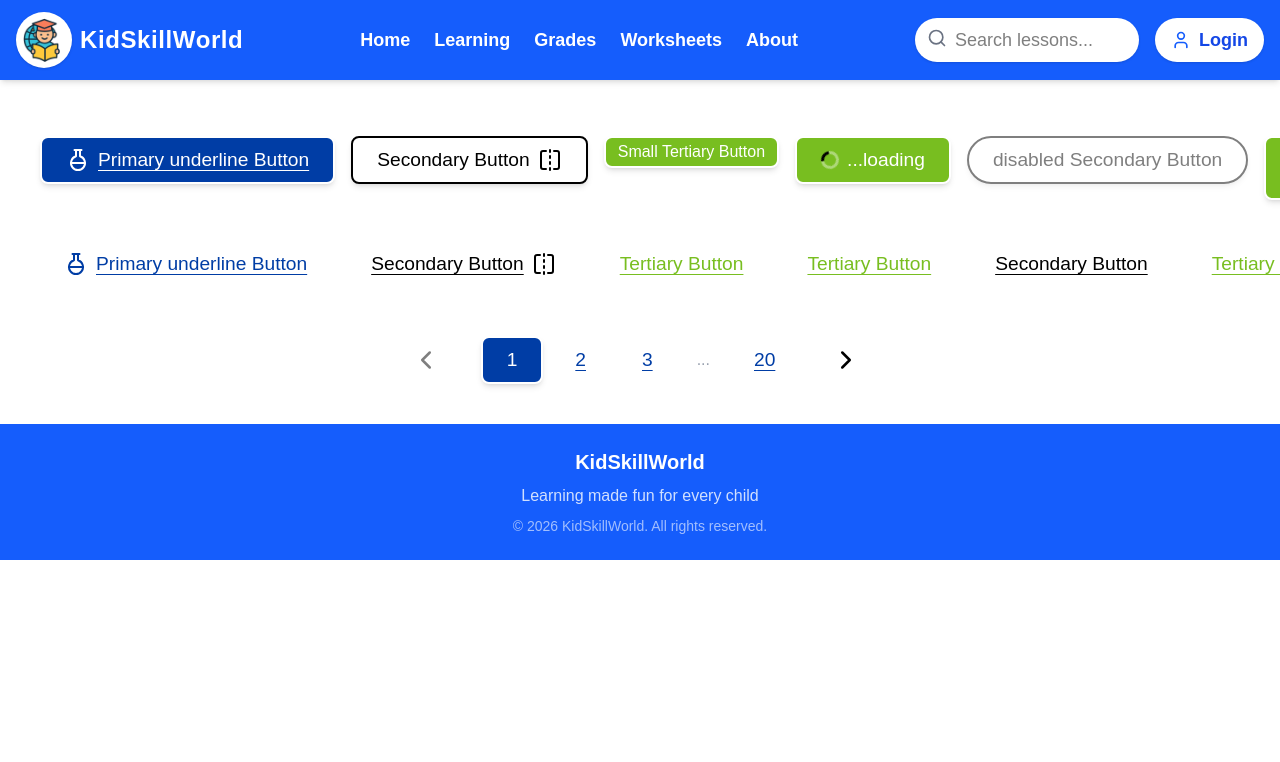
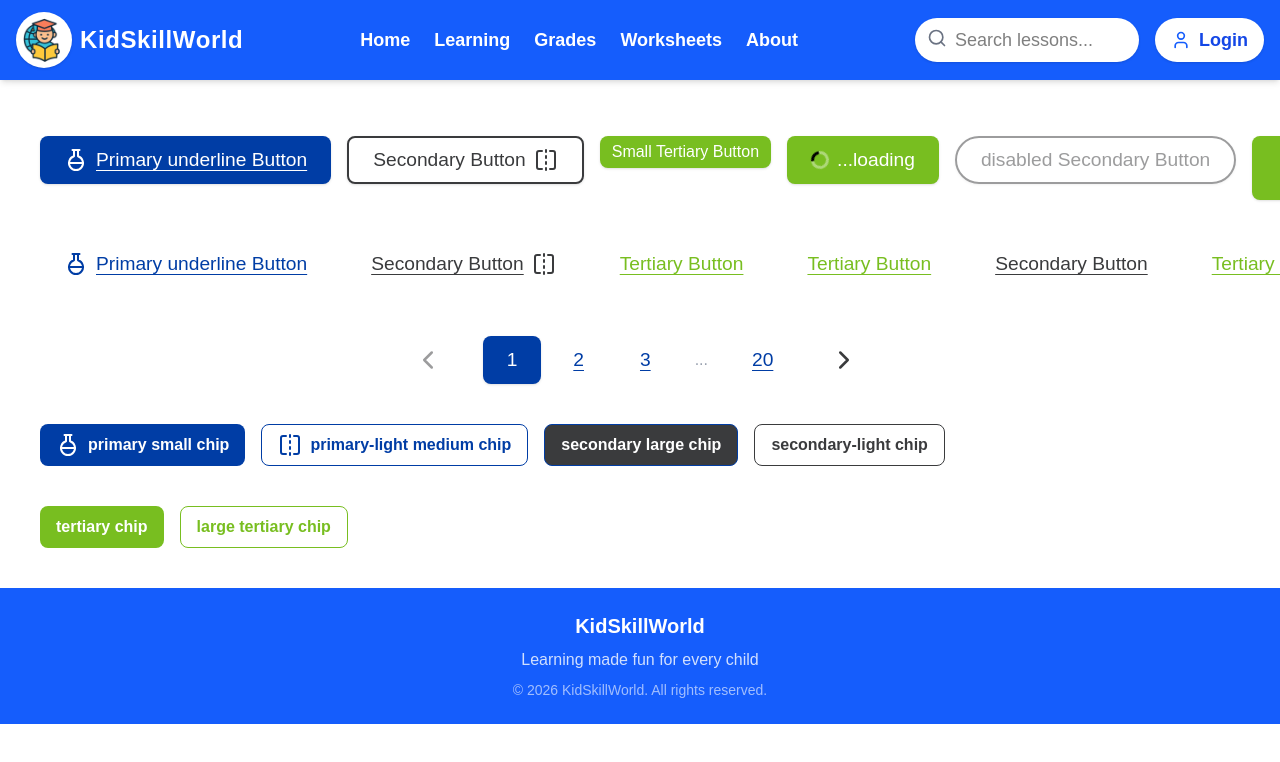
Before and after one commit to adhriton25/kidskillworld, a Next.js app: page /test/componenet in a window 1280 px wide. Shown: the top 762 px of the page. Built offline with nearby package versions, Linux system fonts and the light colour scheme.

Commit message:
fix: chip

```diff
--- a/app/test/componenet/page.tsx
+++ b/app/test/componenet/page.tsx
@@ -1,5 +1,6 @@
 "use client";
 import { Button } from "@/components/Base/Button";
+import Chip from "@/components/Base/Chip";
 import { Pagination } from "@/components/Base/Pagination";
 import { FlaskRound, FlipHorizontal } from "lucide-react";
 
@@ -74,6 +75,27 @@ export default function ComponentGallery() {
           console.log(page);
         }}
       />
+
+      <div className="m-10 flex  gap-4">
+        <Chip
+          variant="primary"
+          size="sm"
+          icon={<FlaskRound />}
+          text={"primary  small chip"}
+        />
+        <Chip
+          variant="primary-light"
+          size="md"
+          icon={<FlipHorizontal />}
+          text={"primary-light medium chip"}
+        />
+        <Chip variant="secondary" size="lg" text="secondary  large chip" />
+        <Chip variant="secondary-light" size="sm" text="secondary-light chip" />
+      </div>
+      <div className="m-10 flex  gap-4">
+        <Chip variant="tertiary" text="tertiary chip" />
+        <Chip variant="tertiary-light" size="lg" text="large tertiary chip" />
+      </div>
     </>
   );
 }
--- a/app/worksheet-library/page.tsx
+++ b/app/worksheet-library/page.tsx
@@ -2,9 +2,9 @@
 
 import React, { useState, useEffect } from "react";
 import { PdfCard } from "@/components/common/PDF/PdfCard";
-import { Chip } from "@/components/Base/Chip";
 import { Pagination } from "@/components/Base/Pagination";
 import { getAvailableSkillsAction, getWorksheetsAction } from "../actions/worksheets";
+import Chip from "@/components/Base/Chip";
 
 const SUBJECTS = [
   "Math",
@@ -150,13 +150,13 @@ export default function WorkSheetLibrary() {
           {(selectedSubject || selectedGrade || selectedSkill) && (
             <div className="flex flex-wrap items-center gap-2 mb-8">
               {selectedSubject && (
-                <Chip label={selectedSubject} variant="filter" color="var(--deep-purple)" onRemove={() => removeFilter("subject")} />
+                <Chip text={selectedSubject} variant="primary" onClick={() => removeFilter("subject")} />
               )}
               {selectedGrade && (
-                <Chip label={selectedGrade} variant="filter" color="var(--emerald-green)" onRemove={() => removeFilter("grade")} />
+                <Chip text={selectedGrade} variant="primary" onClick={() => removeFilter("grade")} />
               )}
               {selectedSkill && (
-                <Chip label={selectedSkill} variant="filter" color="var(--vivid-orange)" onRemove={() => removeFilter("skill")} />
+                <Chip text={selectedSkill} variant="primary" onClick={() => removeFilter("skill")} />
               )}
               <button
                 onClick={() => {
--- a/components/Base/Button.tsx
+++ b/components/Base/Button.tsx
@@ -40,9 +40,9 @@ const VARIANTS = {
     hover: "hover:bg-[var(--ksw-color-action-primary-active)]",
   },
   secondary: {
-    bg: "bg-[var(--ksw-color-action-secondary-default)]",
-    text: "text-[var(--black)]",
-    linkText: "text-[var(--black)]",
+    bg: "bg-transparent",
+    text: "text-[var(--ksw-color-action-secondary-default)]",
+    linkText: "text-[var(--ksw-color-action-secondary-default)]",
     hover: "hover:bg-[var(--ksw-color-action-secondary-active)]",
   },
   tertiary: {
@@ -104,7 +104,8 @@ export const Button: React.FC<ButtonProps> = ({
           variantType.text,
           variantType.hover,
           SHAPES[shape],
-          "border-2 shadow-md",
+          variant === "secondary" ? "border-2 " : "border-0",
+          "shadow-sm"
         ],
     className,
   );
--- a/components/Base/Chip.tsx
+++ b/components/Base/Chip.tsx
@@ -1,78 +1,75 @@
 "use client";
+import React, { ReactNode } from "react";
+import "./chip.scss";
 
-import React from 'react';
-import Image from 'next/image';
-import { X } from 'lucide-react';
-import { cn } from '@/lib/utils';
+type ChipIconPosition = "left" | "right";
+type ChipVariant =
+  | "primary"
+  | "primary-light"
+  | "secondary"
+  | "secondary-light"
+  | "tertiary"
+  | "tertiary-light";
+type ChipSize = "sm" | "md" | "lg";
 
-
-interface ChipProps {
-  label: string;
-  variant?: 'default' | 'outline' | 'filter' | 'choice';
-  color?: string; // For solid colored chips like Apple/Google
-  isActive?: boolean;
-  avatar?: string; // For Input Chips with images
-  iconLeft?: React.ReactNode; // For choice chips (e.g., Email, Game icons)
-  onRemove?: () => void; // Shows the X button if provided
+export interface ChipProps {
   onClick?: () => void;
   className?: string;
+  variant?: ChipVariant;
+  size?: ChipSize;
+  icon?: ReactNode;
+  bold?: boolean;
+  iconPosition?: ChipIconPosition;
+  text: string;
 }
 
-export const Chip = ({
-  label,
-  variant = 'default',
-  color,
-  isActive = false,
-  avatar,
-  iconLeft,
-  onRemove,
+const Chip: React.FC<ChipProps> = ({
+  className = "",
+  variant = "primary",
+  size = "md",
+  icon,
+  bold = true,
+  iconPosition = "left",
+  text,
   onClick,
-  className,
-}: ChipProps) => {
+  ...rest
+}) => {
+  const customClass = [
+    className,
+    `${variant}-banner `,
+    "flex items-center",
+    `banner-${size}`,
+    bold && "font-bold",
+    onClick && "cursor-pointer",
+  ]
+    .filter(Boolean)
+    .join(" ");
 
-  // Dynamic base styles based on variant
-  const variantStyles = {
-    default: "bg-gray-100 text-gray-700 border-transparent",
-    outline: "bg-white border-blue-400 text-blue-600",
-    filter: isActive
-      ? "bg-gray-300 text-gray-900 border-transparent font-semibold"
-      : "bg-gray-100 text-gray-600 border-transparent",
-    choice: "bg-white border-gray-200 text-gray-700 hover:border-gray-400",
-  };
+  const childComponent = (
+    <>
+      {iconPosition === "left" && icon && (
+        <span className="ban-left-icon flex">{icon}</span>
+      )}
+      <span className="flex-1 text-wrap">{text}</span>
+      {iconPosition === "right" && icon && (
+        <span className="ban-right-icon flex">{icon}</span>
+      )}
+    </>
+  );
 
   return (
-    <div
-      onClick={onClick}
-      style={{ backgroundColor: color && !isActive ? color : undefined }}
-      className={cn(
-        "inline-flex items-center gap-2 px-3 py-1.5 rounded-full border text-sm transition-all cursor-pointer select-none",
-        variantStyles[variant],
-        color && "text-white border-none", // Auto-white text for solid background colors
-        isActive && variant === 'choice' && "bg-rose-500 border-rose-500 text-white",
-        className
+    <>
+      {onClick ? (
+        <button {...rest} onClick={onClick} className={customClass}>
+          {childComponent}
+        </button>
+      ) : (
+        <div {...rest} className={customClass}>
+          {childComponent}
+        </div>
       )}
-    >
-      {/* Left Icon or Avatar */}
-      {avatar && (
-        <Image src={avatar} alt={label} width={24} height={24} className="rounded-full -ml-1.5" />
-      )}
-      {iconLeft && <span className="flex-shrink-0">{iconLeft}</span>}
-
-      {/* Label */}
-      <span className="leading-none">{label}</span>
-
-      {/* Close Button */}
-      {onRemove && (
-        <button
-          onClick={(e) => {
-            e.stopPropagation();
-            onRemove();
-          }}
-          className="hover:bg-black/10 rounded-full p-0.5 transition-colors"
-        >
-          <X size={14} />
-        </button>
-      )}
-    </div>
+    </>
   );
 };
+
+export default Chip;
--- /dev/null
+++ b/components/Base/chip.scss
@@ -0,0 +1,79 @@
+.primary-banner,
+.primary-light-banner,
+.secondary-banner,
+.secondary-light-banner,
+.tertiary-banner,
+.tertiary-light-banner {
+  width: fit-content;
+  border-radius: var(--ksw-border-radius-rounded);
+}
+
+.primary-banner {
+  color: var(--white);
+  background-color: var(--ksw-color-action-primary-default);
+}
+
+.primary-light-banner {
+  border: var(--ksw-border-width-default) solid
+    var(--ksw-color-action-primary-default);
+  color: var(--ksw-color-action-primary-default);
+  background-color: var(--white);
+}
+
+.secondary-banner {
+  border: var(--ksw-border-width-default) solid
+    var(--ksw-color-action-primary-default);
+  color: var(--white);
+  background-color: var(--ksw-color-action-secondary-default);
+}
+
+.secondary-light-banner {
+  border: var(--ksw-border-width-default) solid
+    var(--ksw-color-action-secondary-default);
+  color: var(--ksw-color-action-secondary-default);
+  background-color: var(--white);
+}
+
+
+.tertiary-banner {
+  color: var(--white);
+  background-color: var(--ksw-color-action-tertiary-default);
+}
+
+.tertiary-light-banner {
+  border: var(--ksw-border-width-default) solid
+    var(--ksw-color-action-tertiary-default);
+  color: var(--ksw-color-action-tertiary-default);
+  background-color: var(--white);
+}
+
+.ban-left-icon {
+  align-items: center;
+  margin-right: 0.5rem;
+}
+
+.ban-right-icon {
+  align-items: center;
+  margin-left: 0.5rem;
+}
+
+.banner-sm {
+  padding: 0.125rem 1rem;
+}
+.banner-md {
+  padding: 0.25rem 1rem;
+}
+.banner-lg {
+  padding: 0.5rem 1rem;
+}
+
+@media (max-width: 767px) {
+  .primary-banner,
+  .primary-light-banner,
+  .secondary-banner,
+  .secondary-light-banner,
+  .tertiary-banner,
+  .tertiary-light-banner {
+    font-size: 0.875rem;
+  }
+}
--- a/styles/_colors.scss
+++ b/styles/_colors.scss
@@ -3,48 +3,28 @@
   --deep-blue: #0047ab;
   --vivid-orange: #d35400;
   --hot-pink: #c2185b;
-  --emerald-green:    #78be20;
+  --emerald-green: #78be20;
   --golden-yellow: #b88600;
   --firebrick-red: #a40021;
   --teal-blue: #007a8e;
   --deep-purple: #6a1b9a;
   --soft-charcoal: #333333; //	Primary Body Text	Use on White or Cream
   --cloud-white: #f9f9f9; //	Main Background	Use with Dark Text
-  --white: #ffffff;
-  --black: #000000;
 
- --ksw-color-action-primary-active:#001d5a;
- --ksw-color-action-primary-default:#003DA5;
+  --ksw-color-action-primary-active: #001d5a;
+  --ksw-color-action-primary-default: #003da5;
+  --ksw-color-action-secondary-active: #3b82f6;
+  --ksw-color-action-secondary-default: #3a3b3d;
+  --ksw-color-action-tertiary-active: #487815;
+  --ksw-color-action-tertiary-default: #78be20;
 
- --ksw-color-action-secondary-active:#3b82f6;
- --ksw-color-action-secondary-default:#ffffff;
-
- --ksw-color-action-tertiary-active:#487815;
- --ksw-color-action-tertiary-default:#78be20;
-
-  --blue-50: #eff6ff;
-  --blue-100: #dbeafe;
-  --blue-200: #bfdbfe;
-  --blue-300: #93c5fd;
-  --blue-400: #60a5fa;
-  --blue-500: #3b82f6;
-  --blue-600: #2563eb;
-  --blue-700: #1d4ed8;
-  --blue-800: #1e40af;
-  --blue-900: #1e3a8a;
-
-  --gray-50: #f9fafb;
-  --gray-100: #f3f4f6;
-  --gray-200: #e5e7eb;
-  --gray-300: #d1d5db;
-  --gray-400: #9ca3af;
-  --gray-500: #6b7280;
-  --gray-600: #4b5563;
-  --gray-700: #374151;
-  --gray-800: #1f2937;
-  --gray-900: #000000;
+  --ksw-border-width-default: 0.0825rem;
+  --ksw-border-radius-rounded: 0.5rem;
+  --ksw-color-border-default: #d1d5db;
 
 
+  --ksw-font-size-default: 1rem;
+  --ksw-font-line-height-default: 1.25rem;
 
   /* TEXT COLORS */
   --white: #ffffff;
@@ -60,7 +40,6 @@
   --space-md: 0.75rem;
   --space-lg: 1rem;
   /* BUTTON COLORS */
-
 
   // Text & Background
   --text-default: var(--soft-charcoal);
```
